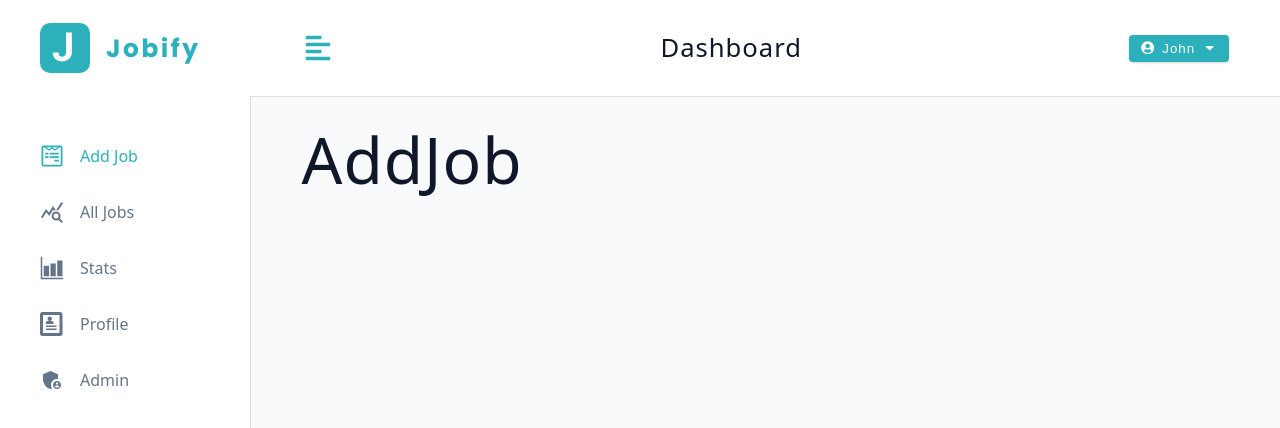
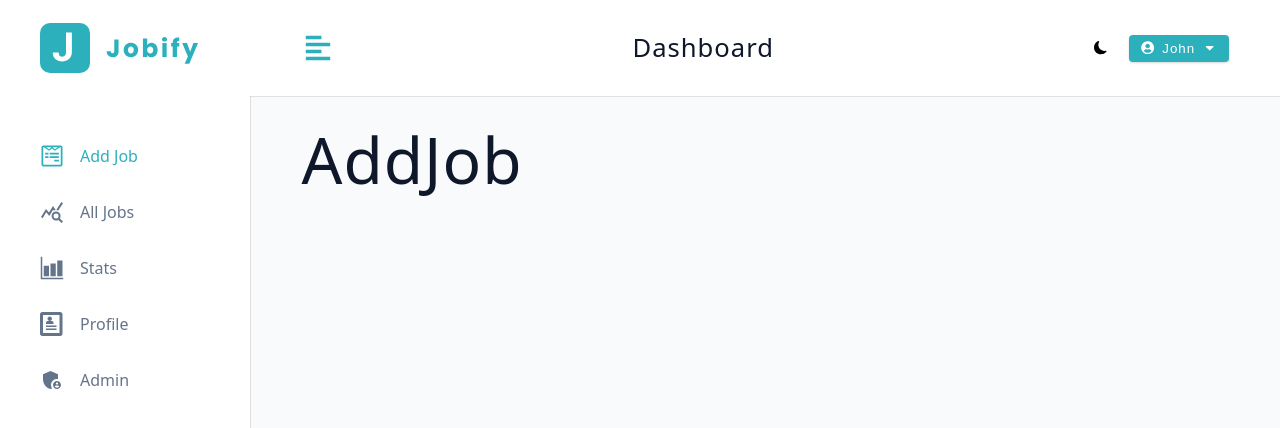
Before and after one commit to MennaEbied/Jobify, a React (Vite) app: page /dashboard in a window 1280 px wide. Shown: the top 428 px of the page. Built offline with nearby package versions, Linux system fonts and the light colour scheme.

Commit message:
Create dark theme context and apply it to all pages

```diff
--- a/src/App.jsx
+++ b/src/App.jsx
@@ -14,6 +14,12 @@
   Landing,
 } from "./pages";
 
+export const checkDefaultTheme = () => {
+  const isDarkTheme = localStorage.getItem('darkTheme') === 'true'
+  document.body.classList.toggle('dark-theme', isDarkTheme)
+  return isDarkTheme;
+}
+ checkDefaultTheme()
 const router = createBrowserRouter([
   {
     path: "/",
@@ -34,7 +40,7 @@
       },
       {
         path: "dashboard",
-        element: <DashboardLayout />,
+        element: <DashboardLayout  />,
         children: [
           {
             index: true,
--- a/src/components/Navbar.jsx
+++ b/src/components/Navbar.jsx
@@ -3,6 +3,7 @@
 import Logo from './Logo'
 import { useDashboardContext } from "../pages/DashboardLayout"
 import LogoutContainer from "./LogoutContainer"
+import ThemeToggle from "./ThemeToggle"
 
 const Navbar = () => {
 
@@ -18,6 +19,7 @@
             <h4 className="logo-text">Dashboard</h4>
         </div>
         <div className="btn-container">
+          <ThemeToggle/>
           <LogoutContainer/>
         </div>
       </div>
--- /dev/null
+++ b/src/components/ThemeToggle.jsx
@@ -0,0 +1,18 @@
+import { BsFillSunFill, BsFillMoonFill } from "react-icons/bs";
+import Wrapper from "../assets/wrappers/ThemeToggle";
+import { useDashboardContext } from "../pages/DashboardLayout";
+
+const ThemeToggle = () => {
+  const { isDarkTheme, toggleDarkTheme } = useDashboardContext();
+  return (
+    <Wrapper onClick={toggleDarkTheme}>
+      {isDarkTheme ? (
+        <BsFillSunFill className="toggle-icon" />
+      ) : (
+        <BsFillMoonFill />
+      )}
+    </Wrapper>
+  );
+};
+
+export default ThemeToggle;
--- a/src/pages/DashboardLayout.jsx
+++ b/src/pages/DashboardLayout.jsx
@@ -2,16 +2,20 @@
 import Wrapper from "../assets/wrappers/Dashboard";
 import { BigSidebar, Navbar, SmallSidebar } from "../components";
 import { createContext, useContext, useState } from "react";
+import { checkDefaultTheme } from "../App";
+const DashboardContext = createContext();
 
-const DashboardContext = createContext();
 const DashboardLayout = () => {
 
   const user = { name: "John" };
   const [showSidebar, setShowSidebar] = useState(false);
-  const [isDarkTheme, setDarkTheme] = useState(false);
+  const [isDarkTheme, setDarkTheme] = useState(checkDefaultTheme);
 
   const toggleDarkTheme = () => {
-    console.log("toggled");
+    const newDarkTheme = !isDarkTheme
+    setDarkTheme(newDarkTheme)
+    document.body.classList.toggle('dark-theme', newDarkTheme)
+    localStorage.setItem('darkTheme', newDarkTheme);
   };
 
   const toggleSidebar = () => {
```
